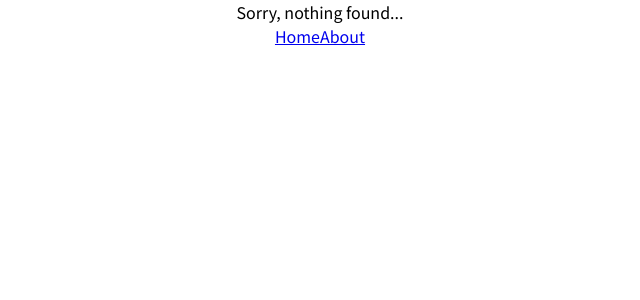
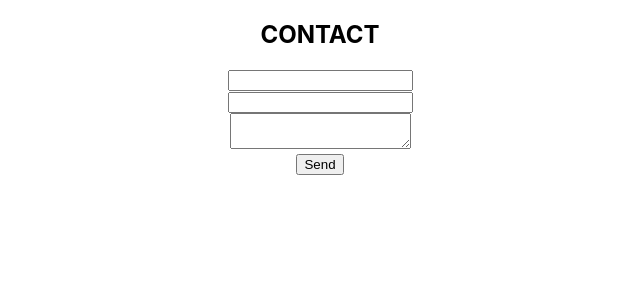
Before and after one commit to ukmaty/myps, a React (Create React App) app: page /Contact in a window 1280 px wide. Shown: the top 300 px of the page, without its empty margins (320-960 px from the left). Built offline with nearby package versions, Linux system fonts and the light colour scheme.

Commit message:
Add contact page

```diff
--- a/package.json
+++ b/package.json
@@ -9,6 +9,7 @@
     "contentful": "^8.3.1",
     "react": "^17.0.2",
     "react-dom": "^17.0.2",
+    "react-hook-form": "^7.3.5",
     "react-router-dom": "^5.2.0",
     "react-scripts": "4.0.3",
     "web-vitals": "^1.0.1"
--- a/public/index.html
+++ b/public/index.html
@@ -27,6 +27,14 @@
     <title>MY portfolio</title>
   </head>
   <body>
+
+    <!-- A little help for the Netlify post-processing bots -->
+    <form name="contact" netlify netlify-honeypot="bot-field" action='/' hidden>
+      <input type="text" name="name" />
+      <input type="email" name="email" />
+      <textarea name="message"></textarea>
+    </form>
+
     <noscript>You need to enable JavaScript to run this app.</noscript>
     <div id="root"></div>
     <!--
--- a/src/App.js
+++ b/src/App.js
@@ -1,6 +1,7 @@
 import {BrowserRouter as Router, Route, Switch} from "react-router-dom";
 import FrontPage from "./components/FrontPage";
 import AboutPage from "./components/AboutPage";
+import ContactPage from "./components/ContactPage";
 import Page404 from "./components/Page404";
 import './App.css';
 
@@ -12,6 +13,7 @@ function App() {
         <Switch>
           <Route path="/" component={FrontPage} exact/>
           <Route path="/About" component={AboutPage}/>
+          <Route path="/Contact" component={ContactPage}/>
           <Route path="*" component={Page404}/>
         </Switch>
       </Router>
--- /dev/null
+++ b/src/components/ContactForm.jsx
@@ -0,0 +1,88 @@
+// import axios from "axios";
+import { useForm } from "react-hook-form";
+
+export default function App() {
+  const {
+    register,
+    handleSubmit,
+    formState: { errors },
+  } = useForm();
+
+  const onSubmit = (data) => {
+    data["form-name"] = "contact";
+    // axios.post("/", new URLSearchParams(data)).then(postSubmission).catch(handleError);
+
+    console.log(data["form-name"]);
+    console.log(data);
+  };
+
+  console.log("errors: ", errors);
+
+  const listStyle = {
+      margin: "0",
+      padding: "0",
+      listStyleType: "none",
+  };
+
+  const itemStyle = {
+      marginBottom: "2rem"
+  };
+
+  return (
+    <form onSubmit={handleSubmit(onSubmit)}>
+      <ul style={listStyle}>
+        <li style={itemStyle}>
+          <label htmlFor="name">Name</label>
+          <div>
+            <input
+              type="text"
+              placeholder="Name"
+              name="name"
+              {...register("name", { required: true, maxLength: 80 })}
+            />
+          </div>
+          {errors.comment && <SnackBar />}
+        </li>
+        <li style={itemStyle}>
+          <label htmlFor="email">Mail</label>
+          <div>
+            <input
+              type="text"
+              placeholder="Email"
+              name="email"
+              {...register("email", { required: true, maxLength: 100 })}
+            />
+          </div>
+          {errors.comment && <SnackBar />}
+        </li>
+        <li style={itemStyle}>
+          <label htmlFor="comment">Comment</label>
+          <div>
+            <textarea
+              type="text"
+              placeholder="Comment"
+              name="comment"
+              {...register("comment", { required: true, maxLength: 200 })}
+            />
+          </div>
+          {errors.comment && <SnackBar />}
+        </li>
+      </ul>
+      <div>
+        <input type="submit" value="送信" />
+      </div>
+    </form>
+  );
+}
+
+const SnackBar = () => {
+  const style = {
+    margin: 0,
+    padding: "1rem",
+    backgroundColor: "#ff0000",
+    textAlign: "center",
+    color: "#ffffff",
+    fontWeight: "800",
+  };
+  return <p style={style}>This field is required</p>;
+};
--- /dev/null
+++ b/src/components/ContactPage.jsx
@@ -0,0 +1,60 @@
+// import ContactForm from "./ContactForm";
+
+// const ContactPage = () => {
+//     return (
+//         <>
+//           <h1>Contact Page</h1>
+//           <div>
+//               <ContactForm />
+//           </div>
+//         </>
+//     )
+// }
+
+// export default ContactPage;
+
+///////////////////////////////////////////////////////////////////////////////////////////////////////////////////
+///////////////////////////////////////////////////////////////////////////////////////////////////////////////////
+//Final code
+import React, { useState, useEffect } from "react";
+
+export default function Contact() {
+  const [success, setSuccess] = useState(false);
+
+  useEffect(() => {
+    if (window.location.search.includes("success=true")) {
+      setSuccess(true);
+    }
+  }, []);
+
+  return (
+    <div>
+      <h2>CONTACT</h2>
+      {success && <p style={{ color: "green" }}>Thanks for your message! </p>}
+      <div>
+        <form
+          name="contact"
+          method="POST"
+          action="/contact/?success=true"
+          data-netlify="true"
+        >
+          <input type="hidden" name="form-name" value="contact" />
+          <input id="standard-basic" label="name" name="name" /> <br />
+          <input id="standard-basic" label="email" name="email" /> <br />
+          <textarea
+            multiline
+            id="standard-multiline-static"
+            label="message"
+            name="message"
+          ></textarea>
+          <div>
+            <button type="submit">Send</button>
+          </div>
+        </form>
+      </div>
+    </div>
+  );
+}
+
+///////////////////////////////////////////////////////////////////////////////////////////////////////////////////
+///////////////////////////////////////////////////////////////////////////////////////////////////////////////////
--- a/src/components/Nav.jsx
+++ b/src/components/Nav.jsx
@@ -5,6 +5,7 @@ const Nav = () => {
     <nav>
       <Link to="/">Home</Link>
       <Link to="/About">About</Link>
+      <Link to="/Contact">Contact</Link>
     </nav>
   );
 };
--- a/src/index.css
+++ b/src/index.css
@@ -2,7 +2,7 @@
 
 body {
   margin: 0;
-  font-family: "Noto Sans JP", sans-serif;
+  font-family: -apple-system, "BlinkMacSystemFont", "Noto Sans JP", sans-serif;
   -webkit-font-smoothing: antialiased;
   -moz-osx-font-smoothing: grayscale;
 }
```
Also changed, not shown: 1 other file (tests, documents, lock files or other folders).
